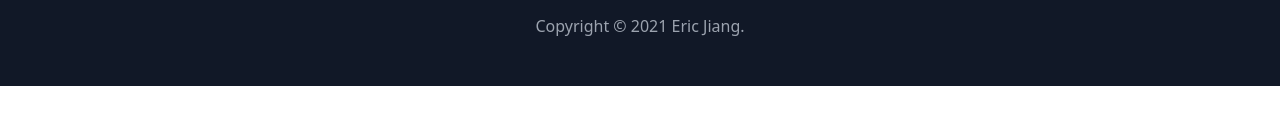
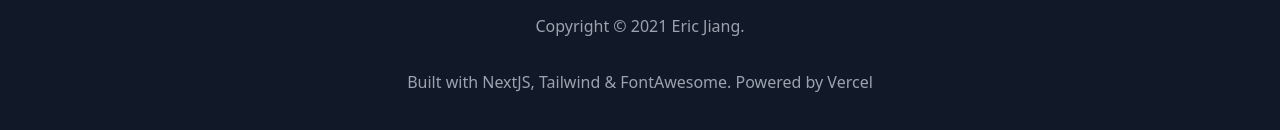
Before and after one commit to ericjiang97/nextjs-landing-page, a Next.js app: page / in a window 1280 px wide. Shown: the part 726-856 px from the top of the page. Before the commit the page ends 812 px from the top, so only its background shows below. Built offline with nearby package versions, Linux system fonts and the light colour scheme.

Commit message:
updated Footer

```diff
--- a/components/Footer.tsx
+++ b/components/Footer.tsx
@@ -9,6 +9,12 @@ const Footer = () => {
         <p className="mt-8 text-center text-base text-gray-400">
           Copyright &copy;{` ${new Date().getFullYear()} ${about.me.name}`}.
         </p>
+        <p className="mt-8 text-center text-base text-gray-400">
+          Built with <a href="https://nextjs.org/">NextJS</a>,{" "}
+          <a href="https://tailwindcss.com">Tailwind</a> &amp;{" "}
+          <a href="https://fontawesome.com">FontAwesome</a>. Powered by{" "}
+          <a href="https://vercel.com">Vercel</a>
+        </p>
       </div>
     </footer>
   );
```
